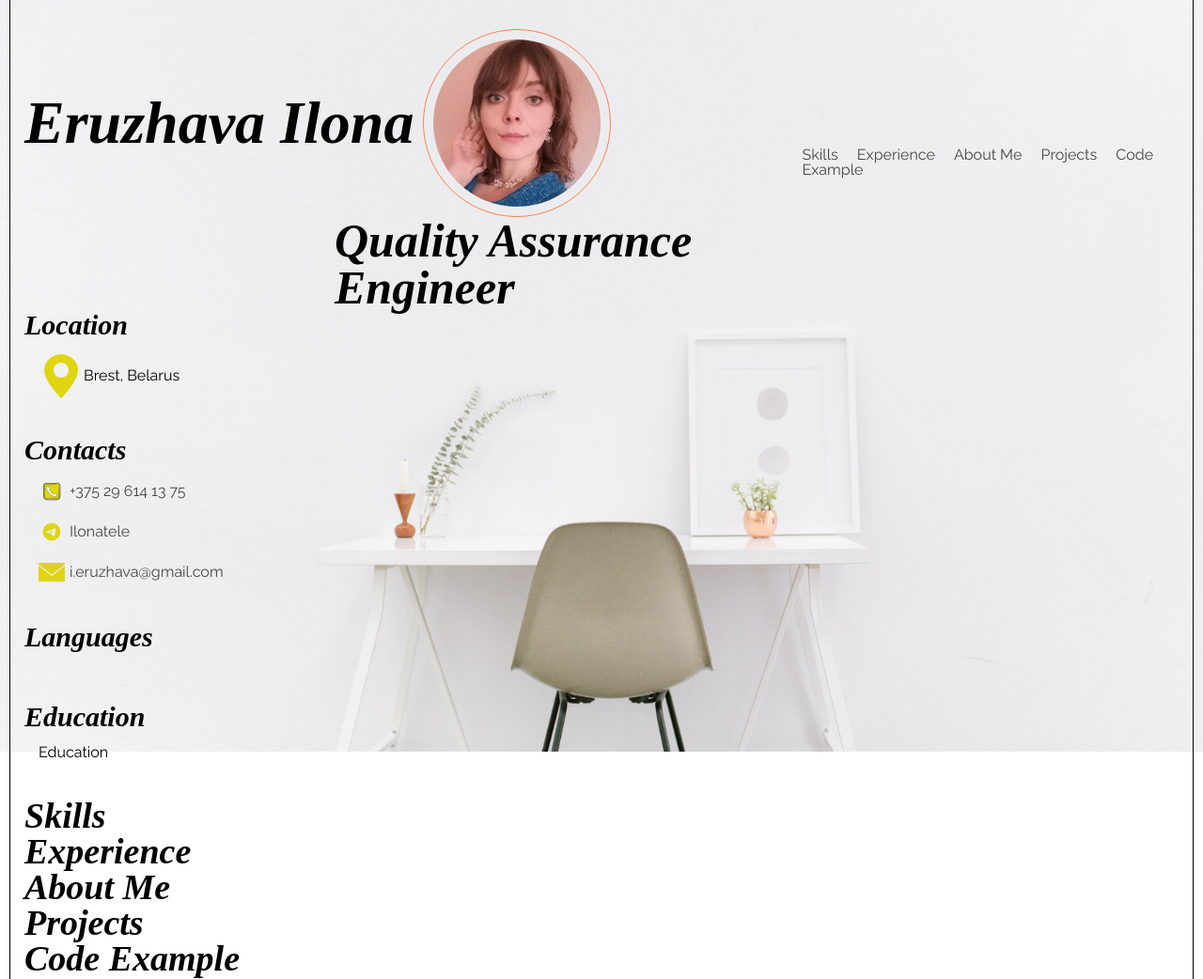
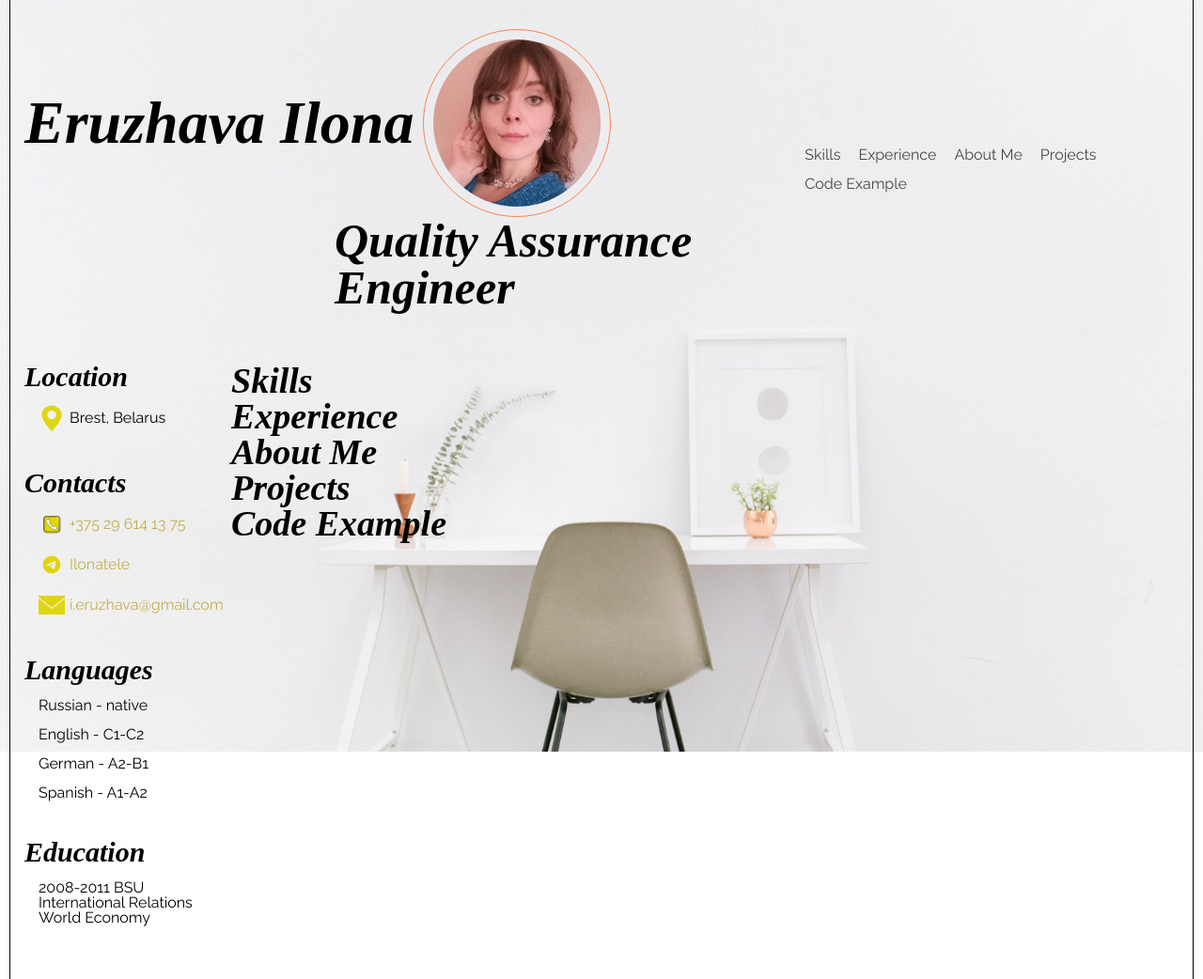
Before and after one commit to Ilonaeruzhava/rsschool-cv, a plain HTML site: page index.html in a window 1280 px wide. Shown: the top 1042 px of the page at 94% size. Drawn offline with Linux system fonts and the light colour scheme; files whose address does not match are found by name; a web font is replaced by a local one.

Commit message:
feat: complete block aside

```diff
--- a/css/style.css
+++ b/css/style.css
@@ -229,16 +229,25 @@ border: 1px solid #ff7f50;
 /*Navigation menu at top start*/
 
 .wrapper_nav_top {
+  display: flex;
   justify-content: flex-end;
   align-items: center;
   justify-content: space-around;
 }
 
+.nav_list {
+  display: flex;
+  flex-wrap: wrap;
+  justify-items: center;
+}
+
 .nav_item {
   display: inline;
-  padding-right: 16px;
+  padding-right: 19px;
   justify-self: flex-end;
   text-decoration: none;
+  padding-top: 15px;
+
 }
 
 .nav_link a {
@@ -275,9 +284,25 @@ a {
 /*header styles ends*/
 
 /*Aside style start*/
+.aside {
+  max-width: 220px;
+  flex-grow: 1;
+}
 
 .aside li {
   margin: 15px;
+}
+
+.aside a {
+  color: rgb(195, 174, 77);
+  transition: 1s ease-in;
+}
+
+.aside a:hover, a:active {
+  font-family: 'Courier New', Courier, monospace;
+  color: #6d6800;
+  font-size: 130%;
+  background-color: rgba(174, 171, 171, 0.356);
 }
 
 .aside li:last-child {
@@ -293,14 +318,26 @@ a {
   height: 28px;
   padding-right: 5px;
 }
-
-
 /*Aside style ends*/
 
 /*main styles starts*/
-/*intro style starts*/
 
-/*intro style ends*/
+.main_wrapper {
+  display: flex;
+  flex-wrap: wrap;
+  padding-top: 55px;
+}
+.main_intro {
+  align-items: stretch;
+  flex-grow: 5;
+}
+
+.main_sections {
+  display: flex;
+  flex-direction: column;
+  flex-grow: 5;
+}
+
 /*main styles ends*/
 
 
@@ -322,7 +359,6 @@ a {
   justify-self: center;
 }
 
-
 #footer_logo {
   height: 28px;
 }
--- a/index.html
+++ b/index.html
@@ -37,13 +37,14 @@
                </div>
             </header>
 
+            <main class="main_wrapper">
+
                 <aside class="aside">
                     <div class="aside_wrapper">
 
-
                                 <h4>Location</h4>
                                 <ul class="aside_nav_item">
-                                <li id="location"><img id="social_logo" src="./assets/svg/Location.png" alt="location">Brest, Belarus</li>
+                                    <li id="location"><img class="social_logo" src="./assets/svg/Location.png" alt="location">Brest, Belarus</li>
                                 </ul>
 
                                 <h4> Contacts</h4>
@@ -56,19 +57,22 @@
 
                                 <h4>Languages</h4>
                                 <ul class="aside_nav_item">
-                                <li class="languages"></li>
+                                    <li class="languages">Russian - native</li>
+                                    <li class="languages">English - C1-C2</li>
+                                    <li class="languages">German - A2-B1</li>
+                                    <li class="languages">Spanish - A1-A2</li>
                                 </ul>
 
                                 <h4>Education</h4>
                                 <ul class="aside_nav_item">
-                                 <li id="education">Education</li>
+                                     <li id="education">2008-2011 BSU <br>International Relations <br>World Economy</li>
                                 </ul>
                     </div>
 
                    </aside>
 
-            <main class="main_wrapper">
                 <div class="main_intro">
+
                     <div class="main_sections">
 
                         <section class="skills"><h3 id="skills">Skills</h3></section>
```
Lines whose indentation alone changed are shown as unchanged.
